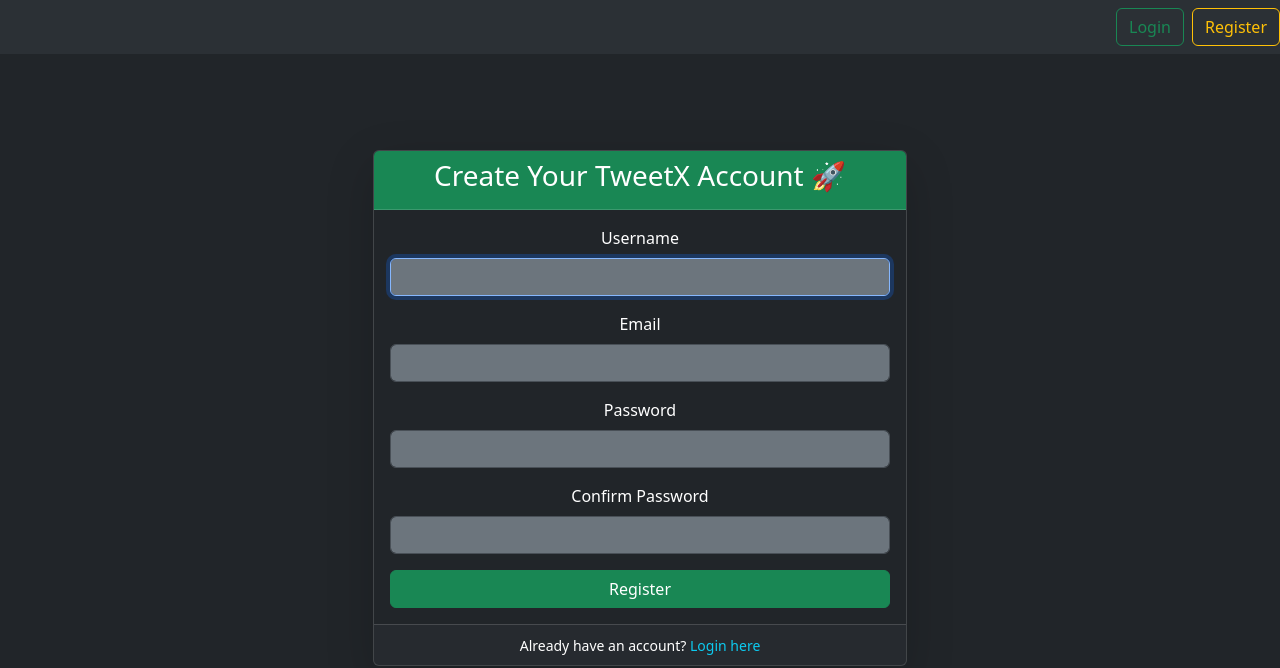
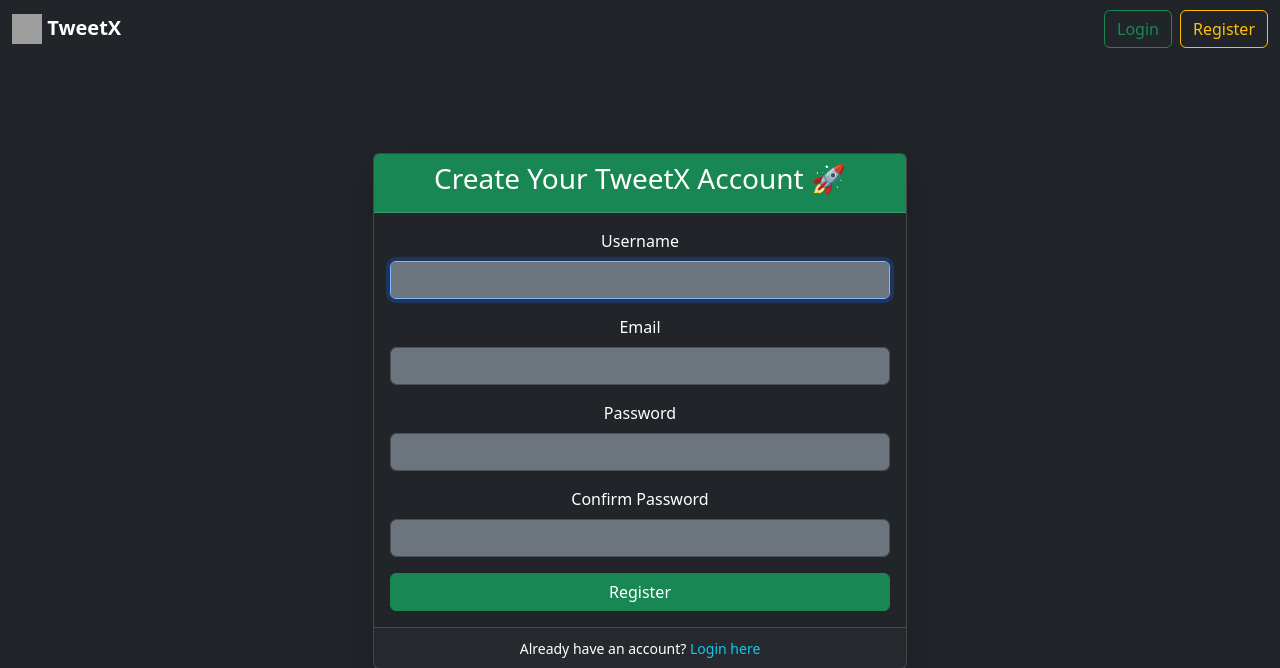
Before and after one commit to StarDust130/tweetX, a Django app: page /tweet/register/ in a window 1280 px wide. Shown: the top 668 px of the page. Run offline with Django 5.2, Linux system fonts and the light colour scheme; some libraries are stand-ins or nearby versions; grey boxes are pictures that could not be loaded.

Commit message:
Refactor navbar for improved layout and user authentication handling

```diff
--- a/templates/layout.html
+++ b/templates/layout.html
@@ -15,14 +15,24 @@
     </title>
 </head>
 <body>
-    <nav class="navbar navbar-expand-lg bg-body-tertiary">
-      <ul class="navbar-nav mb-2 mb-lg-0 ms-auto">
+  <nav class="navbar navbar-expand-lg navbar-dark bg-dark shadow-sm">
+    <div class="container-fluid">
+      <a class="navbar-brand fw-bold" href="{% url 'tweet_list' %}">
+        <img src="https://img.icons8.com/external-flatart-icons-lineal-color-flatarticons/64/external-tweet-comic-speech-bubble-flatart-icons-lineal-color-flatarticons.png" alt="Logo" width="30" height="30" class="d-inline-block align-text-top">
+        TweetX
+      </a>
+      <button class="navbar-toggler" type="button" data-bs-toggle="collapse" data-bs-target="#navbarNavDropdown" aria-controls="navbarNavDropdown" aria-expanded="false" aria-label="Toggle navigation">
+        <span class="navbar-toggler-icon"></span>
+      </button>
+
+      <div class="collapse navbar-collapse justify-content-end" id="navbarNavDropdown">
+        <ul class="navbar-nav align-items-center gap-2">
           {% if request.user.is_authenticated %}
             <li class="nav-item">
-            <a class="btn btn-outline-info me-2" href="{% url 'tweet_list' %}">🏠 Home</a>
+              <a class="btn btn-outline-info" href="{% url 'tweet_list' %}">🏠 Home</a>
             </li>
             <li class="nav-item">
-            <form method="POST" action="{% url 'logout' %}">
+              <form method="POST" action="{% url 'logout' %}" class="d-inline">
                 {% csrf_token %}
                 <button class="btn btn-outline-danger" type="submit">Logout</button>
               </form>
@@ -31,13 +41,15 @@
             <li class="nav-item">
               <a class="btn btn-outline-success" href="{% url 'login' %}">Login</a>
             </li>
-          <li class="nav-item ms-2">
+            <li class="nav-item">
               <a class="btn btn-outline-warning" href="{% url 'register' %}">Register</a>
             </li>
           {% endif %}
         </ul>
+      </div>
+    </div>
+  </nav>
 
-      </nav>
     <div class="container text-center mt-5">
         {% block content %}
     <h1>Welcome to TweetX ✋</h1>
```
Lines whose indentation alone changed are shown as unchanged.
